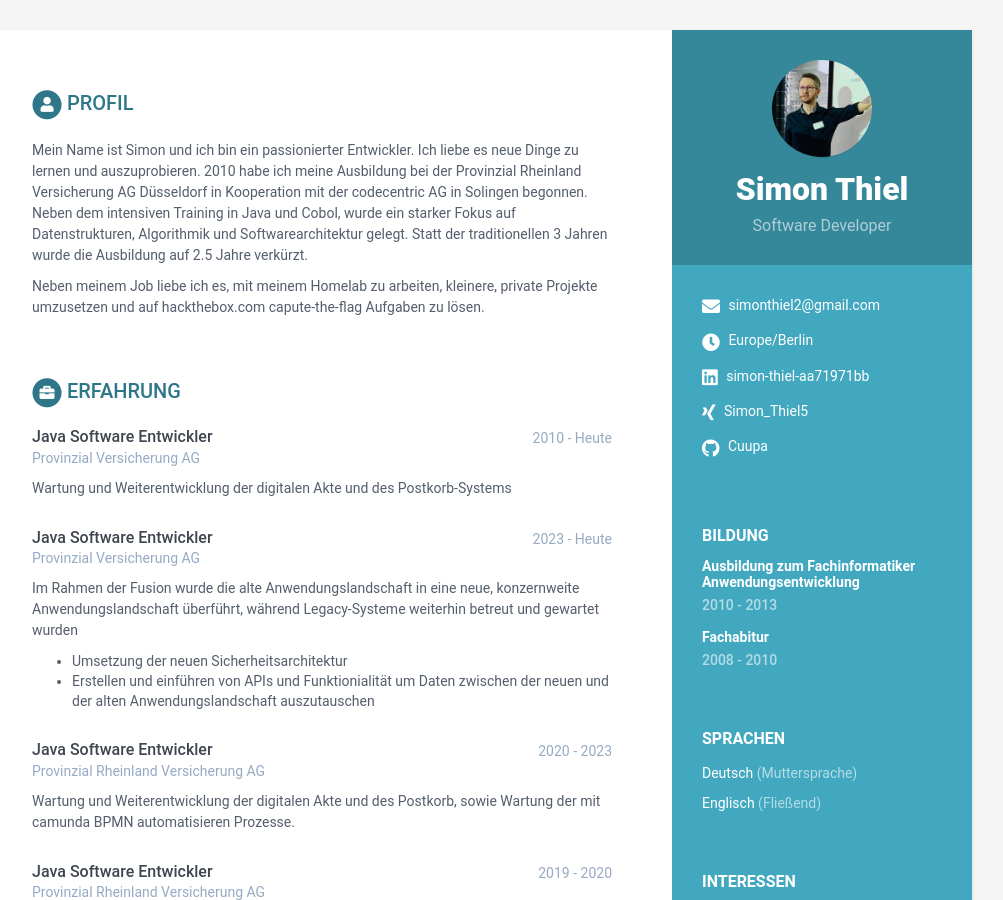
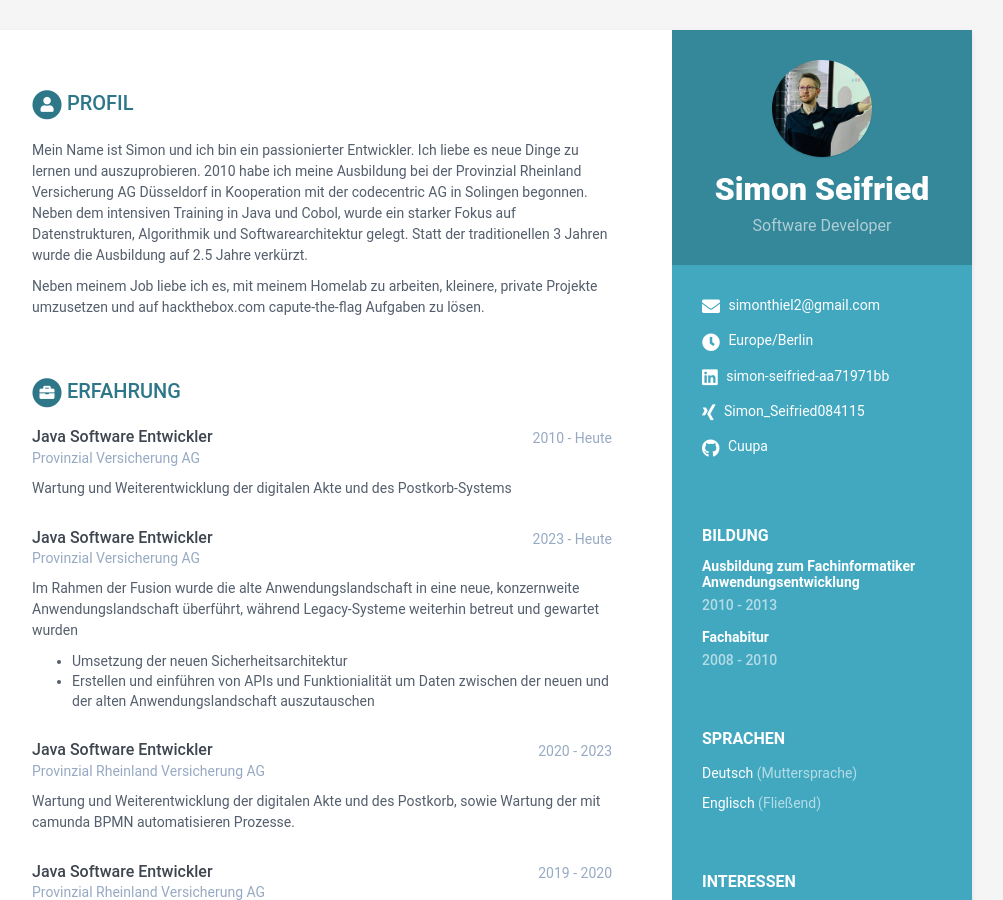
Before and after one commit to Cuupa/cv-de, a Jekyll site: the page built from index.html, in a window 1280 px wide and 900 px high. Shown: the whole window, without its empty margins (168-1171 px from the left). Built offline with Jekyll 4.4.1, drawn with Linux system fonts in a browser that asks for light colours.

Commit message:
name change

```diff
--- a/_data/data.yml
+++ b/_data/data.yml
@@ -8,7 +8,7 @@ sidebar:
     education: True # set to False if you want education in main section instead of in sidebar
 
     # Profile information
-    name: Simon Thiel
+    name: Simon Seifried
     tagline: Software Developer
     avatar: profile.jpg  #place a 100x100 picture inside /assets/images/ folder and provide the name of the file below
 
@@ -17,8 +17,8 @@ sidebar:
     timezone: Europe/Berlin
     citizenship:
     #website: blog.webjeda.com #do not add http://
-    linkedin: simon-thiel-aa71971bb
-    xing: Simon_Thiel5
+    linkedin: simon-seifried-aa71971bb
+    xing: Simon_Seifried084115
     github: Cuupa
     telegram: # add your nickname without '@' sign
     gitlab:
```
